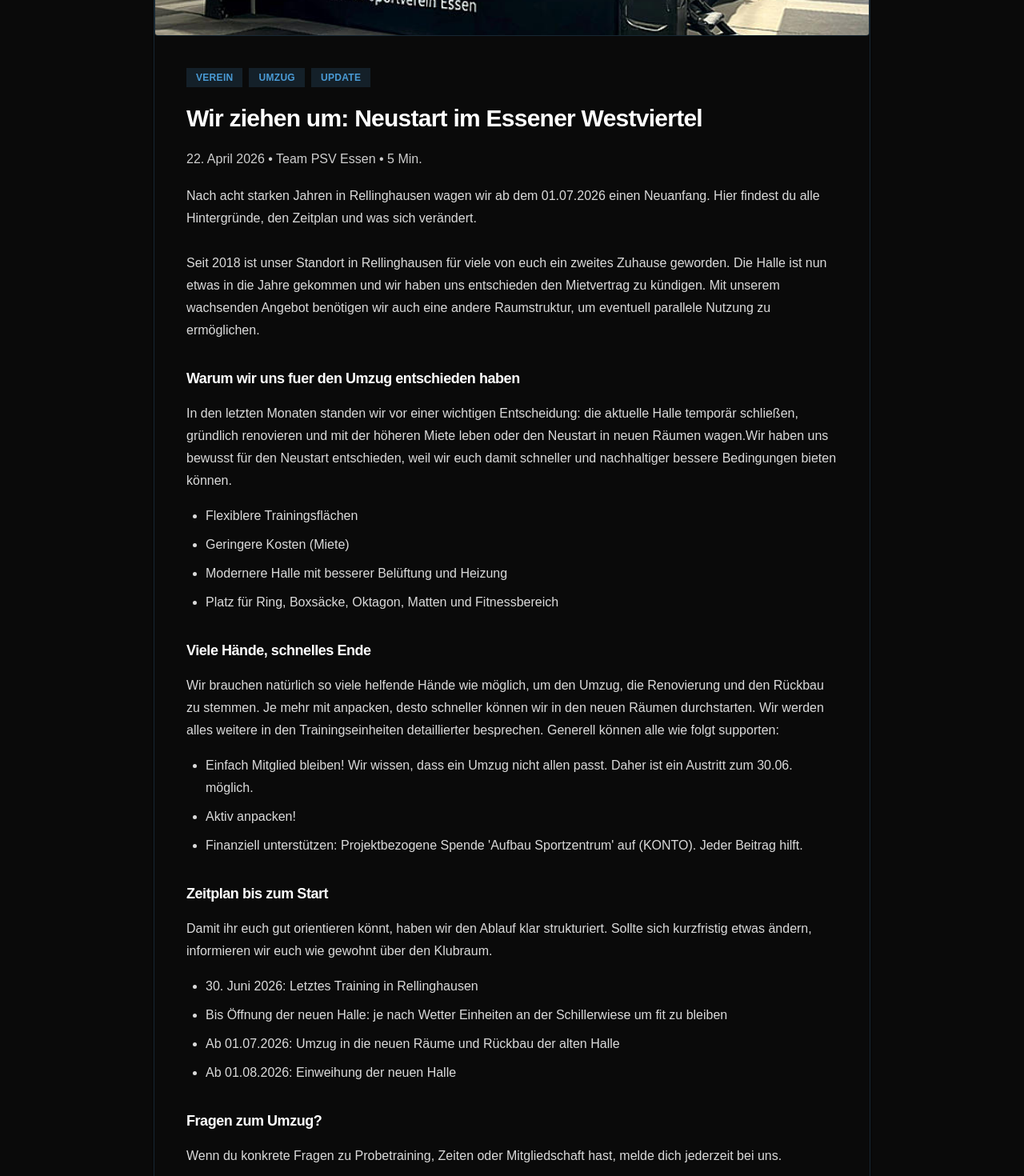
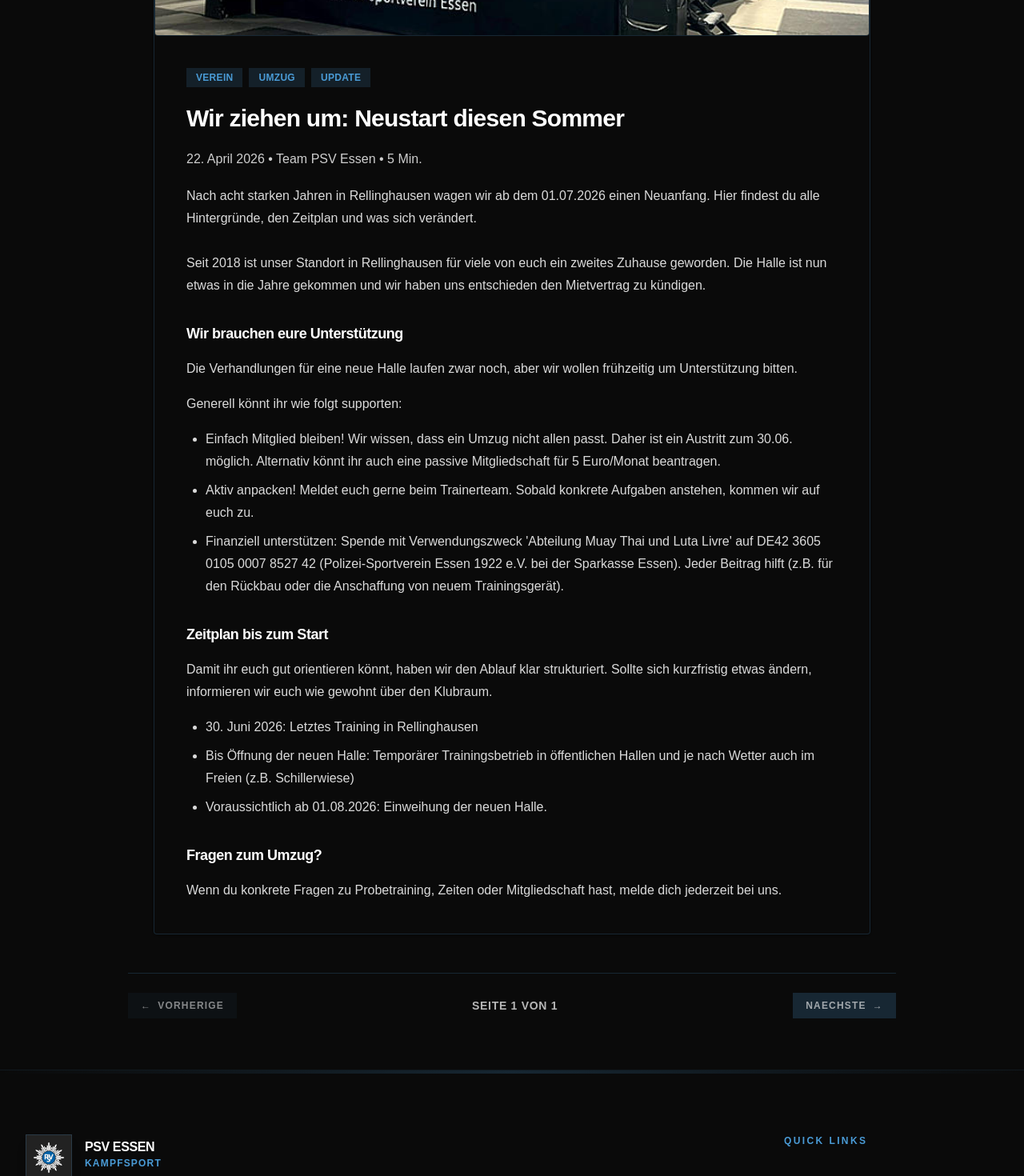
Before and after one commit to maltewinckler/psv-homepage, a Next.js app: page /aktuelles in a window 1280 px wide. Shown: the part 520-1990 px from the top of the page at 80% size. Built offline with nearby package versions, Linux system fonts and the light colour scheme.

Commit message:
implement feedback

```diff
--- a/docker-compose.yml
+++ b/docker-compose.yml
@@ -1,6 +1,23 @@
 version: '3.8'
 
 services:
+  # Caddy Reverse Proxy
+  caddy:
+    image: caddy:2-alpine
+    container_name: psvessen-caddy
+    restart: unless-stopped
+    ports:
+      - "80:80"
+      - "443:443"
+    volumes:
+      - ./Caddyfile:/etc/caddy/Caddyfile:ro
+      - caddy_data:/data
+      - caddy_config:/config
+    depends_on:
+      - app
+    networks:
+      - psvessen-network
+
   # Next.js Application
   app:
     build:
@@ -8,8 +25,8 @@ services:
       dockerfile: Dockerfile
     container_name: psvessen-app
     restart: unless-stopped
-    ports:
-      - "3000:3000"
+    expose:
+      - "3000"
     environment:
       - NODE_ENV=production
     healthcheck:
@@ -18,3 +35,13 @@ services:
       timeout: 10s
       retries: 3
       start_period: 40s
+    networks:
+      - psvessen-network
+
+networks:
+  psvessen-network:
+    driver: bridge
+
+volumes:
+  caddy_data:
+  caddy_config:
--- a/src/app/layout.tsx
+++ b/src/app/layout.tsx
@@ -16,8 +16,8 @@ const geistMono = Geist_Mono({
 });
 
 export const metadata: Metadata = {
-  title: "PSV Essen Sportzentrum | Polizeisportverein Essen",
-  description: "PSV Essen Sportzentrum - Polizeisportverein Essen. Martial Arts und Functional Fitness für die ganze Familie. Thaiboxing, MMA, Boxing, Functional Fitness.",
+  title: "PSV Essen Kampfsport | Polizeisportverein Essen",
+  description: "PSV Essen Kampfsport - Polizeisportverein Essen. Muay Thai und Luta Livre.",
   icons: {
     icon: "/psv-icon.png",
     apple: "/psv-icon.png",
--- a/src/app/page.tsx
+++ b/src/app/page.tsx
@@ -5,6 +5,8 @@ import Membership from "@/components/sections/Membership";
 import Contact from "@/components/sections/Contact";
 import NewsBanner from "@/components/sections/NewsBanner";
 import { notificationItems } from "@/content/notificationItems";
+
+// <AboutUs /> is currently not used.
 
 export default function Home() {
   return (
@@ -14,7 +16,6 @@ export default function Home() {
         <NewsBanner items={notificationItems} />
       </div>
       <Hero />
-      <AboutUs />
       <TrainingPlan />
       <Membership />
       <Contact />
--- a/src/components/layout/Footer.tsx
+++ b/src/components/layout/Footer.tsx
@@ -20,7 +20,7 @@ export default function Footer() {
                 <div className="bg-white/10 p-2 border border-brand-primary/20 shadow-lg backdrop-blur-sm">
                   <Image
                     src="/psv-icon.png"
-                    alt="PSV Essen Sportzentrum"
+                    alt="PSV Essen Kampfsport"
                     width={50}
                     height={50}
                     className="w-10 h-10 object-contain"
@@ -28,12 +28,12 @@ export default function Footer() {
                 </div>
               <div className="mt-1">
                 <h3 className="font-black text-foreground uppercase tracking-tight">PSV ESSEN</h3>
-                <p className="text-xs font-bold text-brand-primary tracking-widest uppercase">SPORTZENTRUM</p>
+                <p className="text-xs font-bold text-brand-primary tracking-widest uppercase">KAMPFSPORT</p>
               </div>
             </div>
 
             <p className="max-w-md text-foreground! text-white/80 text-xs sm:text-sm leading-relaxed font-medium">
-              Dein Polizeisportverein in Essen. Thaiboxing, MMA, Boxing und Functional Fitness für Kinder, Jugendliche und Erwachsene – seit 2018.
+              Dein Polizeisportverein in Essen mit der Abteilung Muay Thai und Luta Livre.
             </p>
 
             <div className="flex gap-4">
--- a/src/components/layout/Navbar.tsx
+++ b/src/components/layout/Navbar.tsx
@@ -8,7 +8,7 @@ import { usePathname } from 'next/navigation';
 
 const NAV_LINKS = [
   { name: 'Start', href: '/#top', id: 'home' },
-  { name: 'Über uns', href: '/#about', id: 'about' },
+  // { name: 'Über uns', href: '/#about', id: 'about' },
   { name: 'Trainingsplan', href: '/#schedule', id: 'schedule' },
   { name: 'Mitgliedschaft', href: '/#membership', id: 'membership' },
   { name: 'Kontakt', href: '/#contact', id: 'contact' },
@@ -78,7 +78,7 @@ export default function Navbar() {
                 <Link href="/" className="flex items-center gap-2">
                   <Image
                     src="/psv-icon.png"
-                    alt="PSV Essen Sportzentrum Logo"
+                    alt="PSV Essen Kampfsport Logo"
                     width={40}
                     height={40}
                     className="h-8 lg:h-10 w-auto object-contain"
@@ -86,7 +86,7 @@ export default function Navbar() {
                   />
                 <div className="flex flex-col leading-tight">
                   <span className="font-black text-base lg:text-lg tracking-tight text-white">PSV ESSEN</span>
-                  <span className="font-bold text-xs lg:text-sm text-brand-primary tracking-[0.2em]">SPORTZENTRUM</span>
+                  <span className="font-bold text-xs lg:text-sm text-brand-primary tracking-[0.2em]">KAMPFSPORT</span>
                 </div>
               </Link>
             </div>
--- a/src/components/sections/Contact.tsx
+++ b/src/components/sections/Contact.tsx
@@ -4,8 +4,8 @@ import Image from "next/image";
 import { motion } from "framer-motion";
 import { SectionHeader } from "@/components/ui/SectionHeader";
 
-const CONTACT_EMAIL = "info@psvessen.de";
-const WHATSAPP_PHONE = "+491234567890";
+const CONTACT_EMAIL = "muaythai@psv-essen.de";
+const WHATSAPP_PHONE = "+49 15756779475";
 
 export default function Contact() {
   return (
@@ -39,7 +39,7 @@ export default function Contact() {
                 <div className="p-2 bg-brand-primary/20 text-brand-primary border border-brand-primary/30">
                   <Image
                     src="/psv-icon.png"
-                    alt="PSV Essen Sportzentrum"
+                    alt="PSV Essen Kampfsport"
                     width={20}
                     height={20}
                     className="w-5 h-5 object-contain"
@@ -47,7 +47,7 @@ export default function Contact() {
                 </div>
                 <div>
                   <h4 className="font-black text-foreground uppercase tracking-tight">PSV ESSEN</h4>
-                  <p className="text-xs font-bold text-brand-primary tracking-widest uppercase">SPORTZENTRUM</p>
+                  <p className="text-xs font-bold text-brand-primary tracking-widest uppercase">KAMPFSPORT</p>
                   <p className="text-xs sm:text-sm text-gray-400 mt-1">Seit 2018</p>
                 </div>
               </div>
@@ -108,7 +108,7 @@ export default function Contact() {
               </a>
 
               <div className="bg-white/5 border border-brand-primary/20 py-3 px-5 text-center text-xs sm:text-sm font-medium text-foreground">
-                WhatsApp: <a href={`https://wa.me/${WHATSAPP_PHONE}`} target="_blank" rel="noopener noreferrer" className="text-brand-primary hover:underline">+49 123 4567890</a>
+                WhatsApp: <a href={`https://wa.me/${WHATSAPP_PHONE}`} target="_blank" rel="noopener noreferrer" className="text-brand-primary hover:underline">{WHATSAPP_PHONE}</a>
               </div>
             </div>
           </motion.div>
--- a/src/components/sections/Hero.tsx
+++ b/src/components/sections/Hero.tsx
@@ -37,9 +37,9 @@ export default function Hero() {
           </h1>
 
           <p className="text-sm md:text-base text-gray-300 max-w-xl mb-6 md:mb-12 leading-relaxed font-medium">
-            Willkommen im Sportzentrum des PSV Essen!
+            Willkommen beim Kampfsport des PSV Essen!
             Wir trainieren Kinder, Jugendliche und Erwachsene in einer familiären Atmosphäre.
-            Wir bieten Kampfsport, Fitness und Selbstverteidigung für jede und jeden.
+            Wir bieten Kampfsport für alle Erfahrungsstufen an.
           </p>
 
           <div className="flex flex-wrap gap-4 md:gap-12 mb-8 md:mb-16">
--- a/src/components/sections/Membership.tsx
+++ b/src/components/sections/Membership.tsx
@@ -39,8 +39,8 @@ export default function Membership() {
                 "Teil in einer echten Vereinsgemeinschaft mit echtem Mitspracherecht",
                 "Top Trainerteam mit langjähriger Erfahrung",
                 "Zugang zu allen Trainingseinheiten und zum Open Gym",
-                "Wettkampftraining wenn gewünscht",
-                "Keine versteckten Kosten, kein Upselling, regelmäßige Seminare inklusive",
+                "Keine versteckten Kosten und kein Upselling",
+                "Regemäßige gemeinsame Aktivitäten"
               ].map((benefit, index) => (
                 <li key={index} className="flex items-start gap-3">
                   <svg
@@ -79,7 +79,7 @@ export default function Membership() {
             ))}
 
             <p className="text-xs sm:text-sm text-foreground! text-white/80 font-medium px-1">
-              Zusätzlich fällt einmalig eine Aufnahmegebühr von 15 EUR an.
+              Zusätzlich fällt einmalig eine Aufnahmegebühr von 25 EUR an.
             </p>
           </motion.div>
         </div>
--- a/src/content/news/20260422_umzug.ts
+++ b/src/content/news/20260422_umzug.ts
@@ -2,7 +2,7 @@ import type { BlogPost } from "../blogPosts";
 
 export const blogPost: BlogPost = {
   slug: "wir-ziehen-um",
-  title: "Wir ziehen um: Neustart im Essener Westviertel",
+  title: "Wir ziehen um: Neustart diesen Sommer",
   excerpt:
     "Nach acht starken Jahren in Rellinghausen wagen wir ab dem 01.07.2026 einen Neuanfang. "
     + "Hier findest du alle Hintergründe, den Zeitplan und was sich verändert.",
@@ -16,37 +16,19 @@ export const blogPost: BlogPost = {
     {
       paragraphs: [
         "Seit 2018 ist unser Standort in Rellinghausen für viele von euch ein zweites Zuhause geworden. "
-        + "Die Halle ist nun etwas in die Jahre gekommen und wir haben uns entschieden den Mietvertrag zu kündigen. "
-        + "Mit unserem wachsenden Angebot benötigen wir auch eine andere Raumstruktur, um eventuell parallele Nutzung zu "
-        + "ermöglichen."
+        + "Die Halle ist nun etwas in die Jahre gekommen und wir haben uns entschieden den Mietvertrag zu kündigen."
       ]
     },
     {
-      heading: "Warum wir uns fuer den Umzug entschieden haben",
+      heading: "Wir brauchen eure Unterstützung",
       paragraphs: [
-        "In den letzten Monaten standen wir vor einer wichtigen Entscheidung: die aktuelle Halle temporär schließen, "
-        + "gründlich renovieren und mit der höheren Miete leben oder den Neustart in neuen Räumen wagen."
-        + "Wir haben uns bewusst für den Neustart entschieden, weil wir euch damit schneller und nachhaltiger bessere "
-        + "Bedingungen bieten können."
+        "Die Verhandlungen für eine neue Halle laufen zwar noch, aber wir wollen frühzeitig um Unterstützung bitten.",
+        "Generell könnt ihr wie folgt supporten:"
       ],
       bulletPoints: [
-        "Flexiblere Trainingsflächen",
-        "Geringere Kosten (Miete)",
-        "Modernere Halle mit besserer Belüftung und Heizung",
-        "Platz für Ring, Boxsäcke, Oktagon, Matten und Fitnessbereich"
-      ]
-    },
-    {
-      heading: "Viele Hände, schnelles Ende",
-      paragraphs: [
-        "Wir brauchen natürlich so viele helfende Hände wie möglich, um den Umzug, die Renovierung und den "
-        + "Rückbau zu stemmen. Je mehr mit anpacken, desto schneller können wir in den neuen Räumen durchstarten. "
-        + "Wir werden alles weitere in den Trainingseinheiten detaillierter besprechen. Generell können alle wie folgt supporten:",
-      ],
-      bulletPoints: [
-        "Einfach Mitglied bleiben! Wir wissen, dass ein Umzug nicht allen passt. Daher ist ein Austritt zum 30.06. möglich.",
-        "Aktiv anpacken!",
-        "Finanziell unterstützen: Projektbezogene Spende 'Aufbau Sportzentrum' auf (KONTO). Jeder Beitrag hilft."
+        "Einfach Mitglied bleiben! Wir wissen, dass ein Umzug nicht allen passt. Daher ist ein Austritt zum 30.06. möglich. Alternativ könnt ihr auch eine passive Mitgliedschaft für 5 Euro/Monat beantragen.",
+        "Aktiv anpacken! Meldet euch gerne beim Trainerteam. Sobald konkrete Aufgaben anstehen, kommen wir auf euch zu.",
+        "Finanziell unterstützen: Spende mit Verwendungszweck 'Abteilung Muay Thai und Luta Livre' auf DE42 3605 0105 0007 8527 42 (Polizei-Sportverein Essen 1922 e.V. bei der Sparkasse Essen). Jeder Beitrag hilft (z.B. für den Rückbau oder die Anschaffung von neuem Trainingsgerät)."
       ]
     },
     {
@@ -57,9 +39,8 @@ export const blogPost: BlogPost = {
       ],
       bulletPoints: [
         "30. Juni 2026: Letztes Training in Rellinghausen",
-        "Bis Öffnung der neuen Halle: je nach Wetter Einheiten an der Schillerwiese um fit zu bleiben",
-        "Ab 01.07.2026: Umzug in die neuen Räume und Rückbau der alten Halle",
-        "Ab 01.08.2026: Einweihung der neuen Halle"
+        "Bis Öffnung der neuen Halle: Temporärer Trainingsbetrieb in öffentlichen Hallen und je nach Wetter auch im Freien (z.B. Schillerwiese)",
+        "Voraussichtlich ab 01.08.2026: Einweihung der neuen Halle."
       ],
     },
     {
--- a/src/content/weeklySchedule.ts
+++ b/src/content/weeklySchedule.ts
@@ -12,42 +12,40 @@ export const weeklySchedule: DaySchedule[] = [
   {
     day: "Montag",
     sessions: [
-      { time: "16:15 - 17:15", discipline: "Kickboxen Kinder" },
-      { time: "17:30 - 19:00", discipline: "Kickboxen Jugend" },
-      { time: "19:00 - 20:30", discipline: "Freikampf (Standup)" },
+      { time: "16:15 - 17:15", discipline: "Muay Thai Kinder" },
+      { time: "17:30 - 19:00", discipline: "Muay Thai Jugend" },
+      { time: "19:00 - 20:30", discipline: "Cross-Over (Stand und Boden)" },
     ],
   },
   {
     day: "Dienstag",
     sessions: [
-      { time: "17:30 - 19:00", discipline: "Kickboxen" },
-      { time: "19:00 - 20:30", discipline: "Thaiboxen" },
+      { time: "17:30 - 19:00", discipline: "Muay Thai (K1)" },
+      { time: "19:00 - 20:30", discipline: "Muay Thai" },
     ],
   },
   {
     day: "Mittwoch",
     sessions: [
-      { time: "15:00 - 16:00", discipline: "Funktionstraining" },
-      { time: "16:00 - 17:00", discipline: "Luta Livre Kinder" },
-      { time: "17:30 - 19:00", discipline: "Kickboxen Jugend" },
+      { time: "17:30 - 19:00", discipline: "Muay Thai Jugend" },
       { time: "19:00 - 20:00", discipline: "Luta Livre" },
-      { time: "20:00 - 21:30", discipline: "Freikampf (Boden)" },
+      { time: "20:00 - 21:30", discipline: "Cross-Over (Stand und Boden)" },
     ],
   },
   {
     day: "Donnerstag",
     sessions: [
-      { time: "17:00 - 18:30", discipline: "Kickboxen Anfänger" },
-      { time: "18:30 - 20:00", discipline: "Kickboxen Fortgeschritten" },
+      { time: "17:00 - 18:30", discipline: "Muay Thai (Basics)" },
+      { time: "18:30 - 20:00", discipline: "Muay Thai" },
     ],
   },
   {
     day: "Freitag",
     sessions: [
-      { time: "15:45 - 16:45", discipline: "Kickboxen (Kinder)" },
-      { time: "16:45 - 17:45", discipline: "Kickboxen (Kinder)" },
+      { time: "15:45 - 16:45", discipline: "Muay Thai (Kinder)" },
+      { time: "16:45 - 17:45", discipline: "Muay Thai (Kinder)" },
       { time: "18:00 - 19:00", discipline: "Luta Livre" },
-      { time: "19:00 - 20:00", discipline: "Boxen" },
+      { time: "19:00 - 20:00", discipline: "Muay Thai (Boxen)" },
       { time: "20:00 - 21:00", discipline: "Open Gym" },
     ],
   },
```
